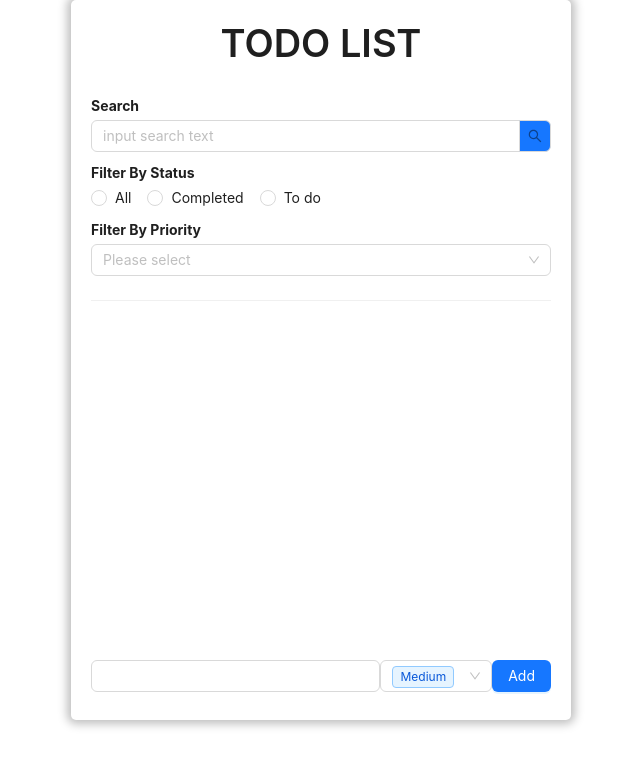
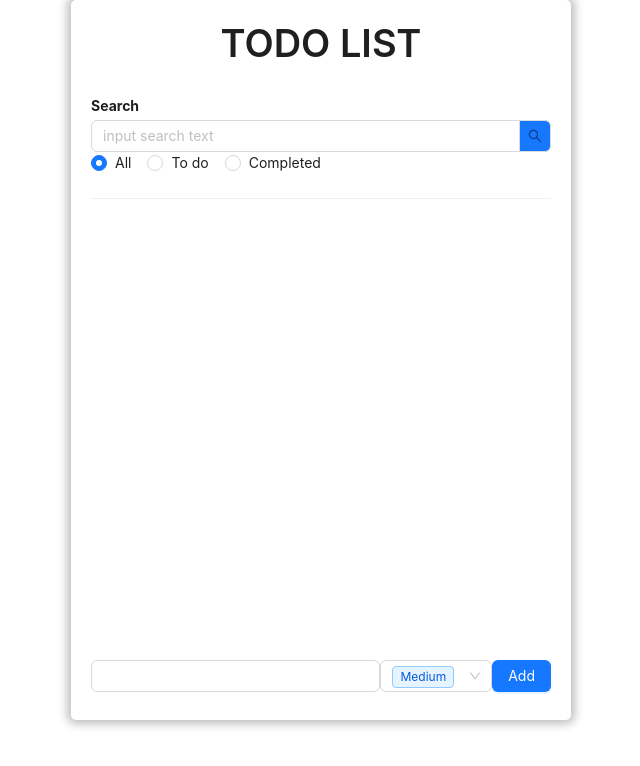
Before and after one commit to OliverDoan/todolist, a React (Vite) app: page / in a window 1280 px wide. Shown: the top 766 px of the page, without its empty margins (319-959 px from the left). Built offline with nearby package versions, Linux system fonts and the light colour scheme.

Commit message:
feat: filter by status

```diff
--- a/src/components/Filters/index.tsx
+++ b/src/components/Filters/index.tsx
@@ -1,11 +1,13 @@
-import { Col, Row, Input, Typography, Radio, Select, Tag } from 'antd'
+import { Col, Input, Radio, Row, Typography } from 'antd'
+import { statusType } from 'src/types'
 
 const { Search } = Input
 
 interface FiltersProps {
   searchTodo: (value: string) => void
+  changeStatus: (value: statusType) => void
 }
-const Filters = ({ searchTodo }: FiltersProps) => {
+const Filters = ({ searchTodo, changeStatus }: FiltersProps) => {
   const handleSearch = (e: React.ChangeEvent<HTMLInputElement>) => {
     searchTodo(e.target.value)
   }
@@ -18,30 +20,16 @@ const Filters = ({ searchTodo }: FiltersProps) => {
         <Search placeholder='input search text' onChange={handleSearch} />
       </Col>
       <Col sm={24}>
-        <Typography.Paragraph style={{ fontWeight: 'bold', marginBottom: 3, marginTop: 10 }}>
-          Filter By Status
-        </Typography.Paragraph>
-        <Radio.Group>
-          <Radio value='All'>All</Radio>
-          <Radio value='Completed'>Completed</Radio>
-          <Radio value='Todo'>To do</Radio>
+        <Radio.Group
+          defaultValue={statusType.All}
+          onChange={(e) => {
+            changeStatus(e.target.value)
+          }}
+        >
+          <Radio value={statusType.All}>All</Radio>
+          <Radio value={statusType.Todo}>To do</Radio>
+          <Radio value={statusType.Completed}>Completed</Radio>
         </Radio.Group>
-      </Col>
-      <Col sm={24}>
-        <Typography.Paragraph style={{ fontWeight: 'bold', marginBottom: 3, marginTop: 10 }}>
-          Filter By Priority
-        </Typography.Paragraph>
-        <Select mode='multiple' allowClear placeholder='Please select' style={{ width: '100%' }}>
-          <Select.Option value='High' label='High'>
-            <Tag color='red'>High</Tag>
-          </Select.Option>
-          <Select.Option value='Medium' label='Medium'>
-            <Tag color='blue'>Medium</Tag>
-          </Select.Option>
-          <Select.Option value='Low' label='Low'>
-            <Tag color='gray'>Low</Tag>
-          </Select.Option>
-        </Select>
       </Col>
     </Row>
   )
--- a/src/components/Todo/index.tsx
+++ b/src/components/Todo/index.tsx
@@ -46,8 +46,7 @@ const Todo = ({ todo, deleteTodo, updateTodo }: TodoProps) => {
     <Row
       justify='space-between'
       style={{
-        marginBottom: 3,
-        ...(todo.completed ? { opacity: 0.5 } : {})
+        marginBottom: 3
       }}
     >
       {isUpdating ? (
--- a/src/components/TodoList/index.tsx
+++ b/src/components/TodoList/index.tsx
@@ -1,17 +1,18 @@
 import { Button, Col, Input, Row, Select, Tag, Form, Space } from 'antd'
 import Todo from '../Todo'
-import { TodoType, priorityType } from 'src/types'
+import { TodoType, priorityType, statusType } from 'src/types'
 import { useCallback } from 'react'
 
 interface TodoListProps {
   todoList: TodoType[]
-  addTodo: (v: TodoType) => void
+  addTodo: (todo: TodoType) => void
   deleteTodo: (id: string) => void
   updateTodo: (todo: TodoType) => void
   valueSearch: string
+  status: statusType
 }
 
-const TodoList = ({ todoList, addTodo, deleteTodo, updateTodo, valueSearch }: TodoListProps) => {
+const TodoList = ({ todoList, addTodo, deleteTodo, updateTodo, valueSearch, status }: TodoListProps) => {
   const [form] = Form.useForm()
   const handleAddTodo = (values: Pick<TodoType, 'name' | 'priority'>) => {
     if (values.name) {
@@ -27,16 +28,15 @@ const TodoList = ({ todoList, addTodo, deleteTodo, updateTodo, valueSearch }: To
   }
 
   const mappingTodo = useCallback(() => {
-    if (!valueSearch || valueSearch.trim() === '') {
-      // If valueSearch is not provided or is empty, return all todos
-      return todoList.map((d) => <Todo todo={d} key={d.id} deleteTodo={deleteTodo} updateTodo={updateTodo} />)
-    } else {
-      // If valueSearch is provided, filter and map the todos
-      return todoList
-        .filter((d) => d.name.toLocaleLowerCase().includes(valueSearch.toLocaleLowerCase()))
-        .map((d) => <Todo todo={d} key={d.id} deleteTodo={deleteTodo} updateTodo={updateTodo} />)
-    }
-  }, [deleteTodo, todoList, updateTodo, valueSearch])
+    return todoList
+      .filter((todo) => {
+        if (status === statusType.All) {
+          return todo.name.includes(valueSearch)
+        }
+        return todo.name.includes(valueSearch) && (status === statusType.Completed ? todo.completed : !todo.completed)
+      })
+      .map((d) => <Todo todo={d} key={d.id} deleteTodo={deleteTodo} updateTodo={updateTodo} />)
+  }, [deleteTodo, status, todoList, updateTodo, valueSearch])
 
   return (
     <Row style={{ height: 'calc(100% - 40px)' }}>
--- a/src/pages/home/index.tsx
+++ b/src/pages/home/index.tsx
@@ -2,13 +2,14 @@ import { Typography, Divider } from 'antd'
 import { useEffect, useState } from 'react'
 import Filters from 'src/components/Filters'
 import TodoList from 'src/components/TodoList'
-import { TodoType } from 'src/types'
+import { TodoType, statusType } from 'src/types'
 
 const { Title } = Typography
 
 const Home = () => {
   const [todoList, setTodoList] = useState<TodoType[]>(JSON.parse(localStorage.getItem('todoList') as string) || [])
   const [valueSearch, setValueSearch] = useState('')
+  const [status, setStatus] = useState(statusType.All)
 
   useEffect(() => {
     localStorage.setItem('todoList', JSON.stringify(todoList))
@@ -34,6 +35,10 @@ const Home = () => {
     setValueSearch(value)
   }
 
+  const changeStatus = (value: statusType) => {
+    setStatus(value)
+  }
+
   return (
     <div
       style={{
@@ -49,7 +54,7 @@ const Home = () => {
       }}
     >
       <Title className='text-center'>TODO LIST</Title>
-      <Filters searchTodo={searchTodo} />
+      <Filters searchTodo={searchTodo} changeStatus={changeStatus} />
       <Divider />
       <TodoList
         todoList={todoList}
@@ -57,6 +62,7 @@ const Home = () => {
         deleteTodo={deleteTodo}
         updateTodo={updateTodo}
         valueSearch={valueSearch}
+        status={status}
       />
     </div>
   )
--- a/src/types/index.ts
+++ b/src/types/index.ts
@@ -10,3 +10,9 @@ export enum priorityType {
   Medium = 'Medium',
   Low = 'Low'
 }
+
+export enum statusType {
+  All = 'All',
+  Todo = 'Todo',
+  Completed = 'Completed'
+}
```
